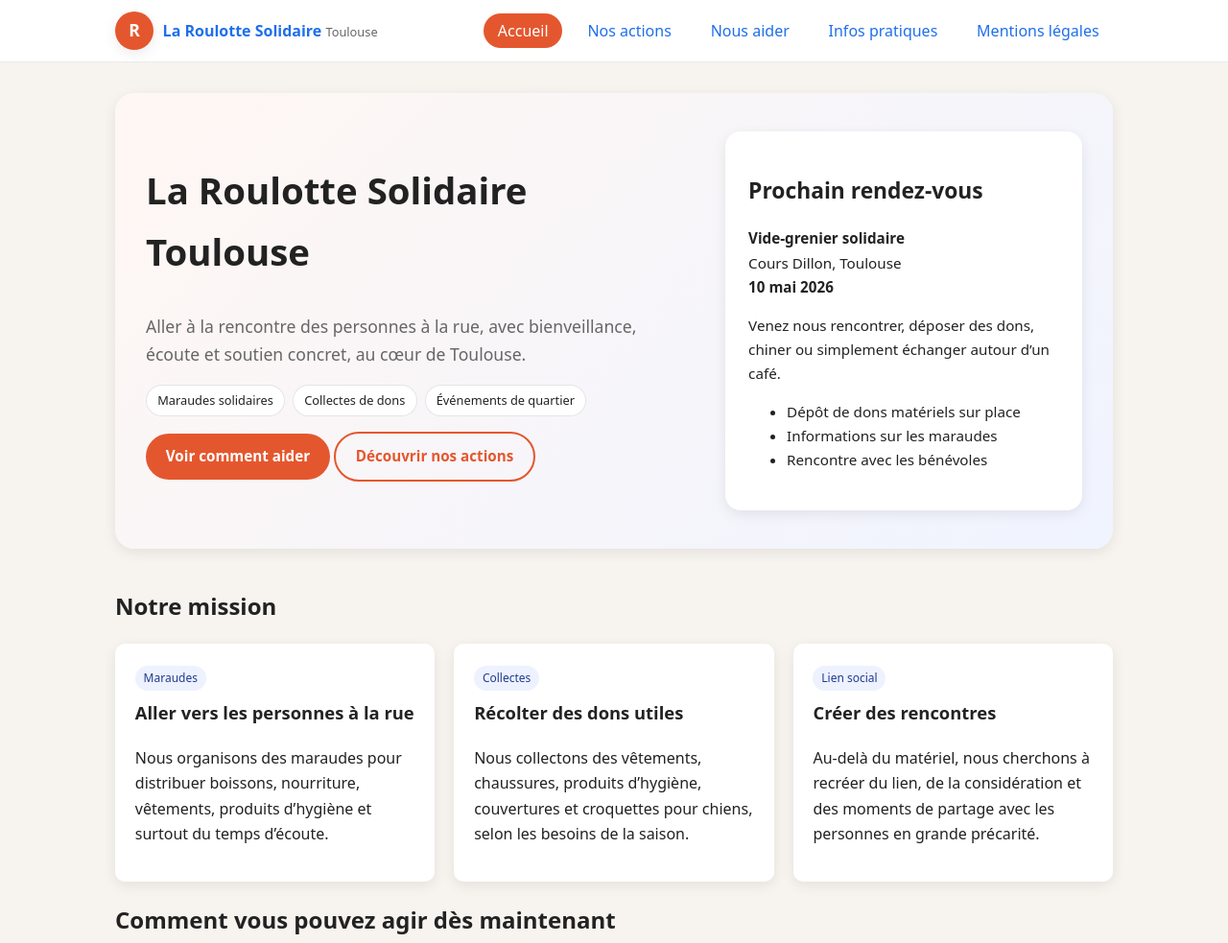
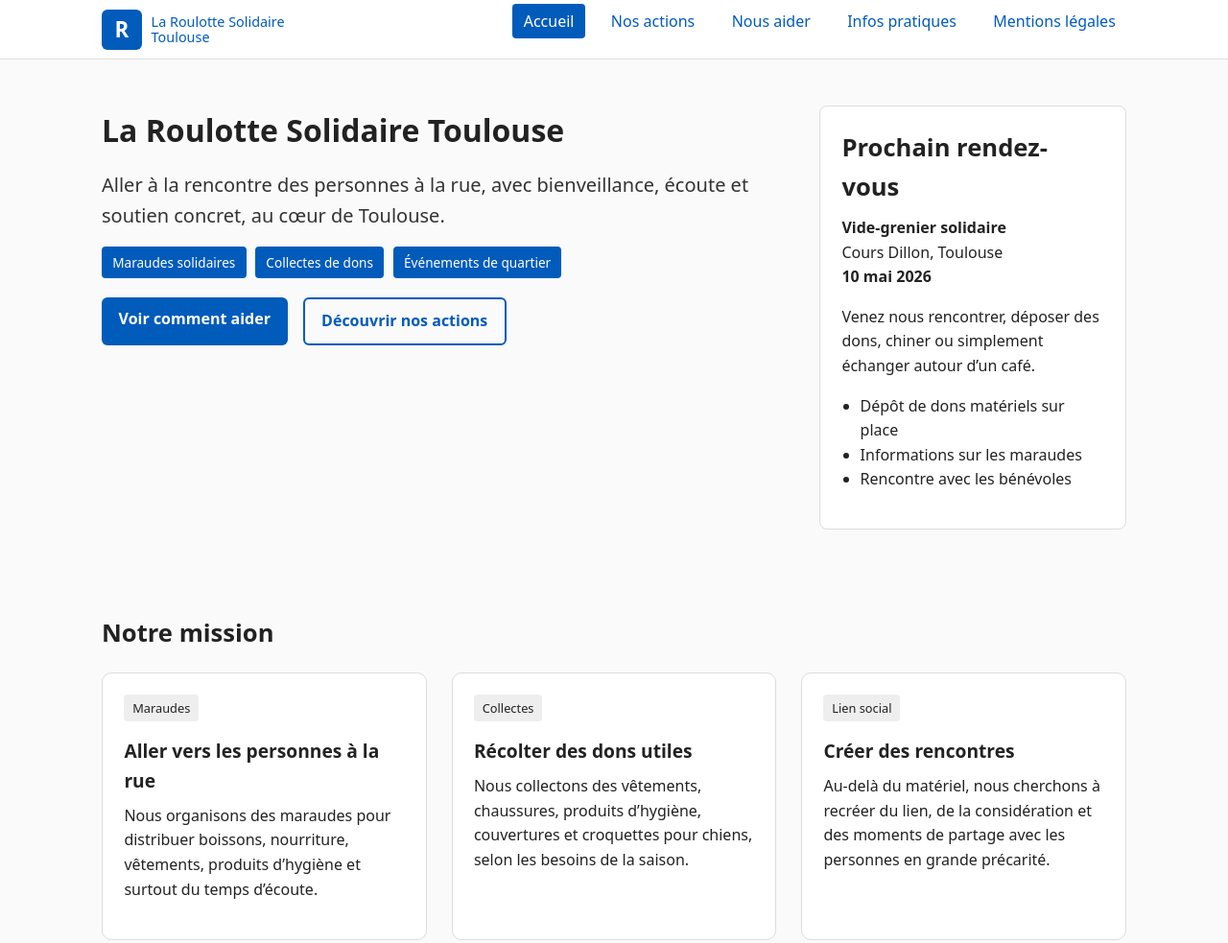
Before and after one commit to teremuhamblin/SiteWeb, a plain HTML site: page index.html in a window 1280 px wide. Shown: the top 983 px of the page at 96% size. Drawn offline with Linux system fonts and the light colour scheme.

Commit message:
Update styles.css

```diff
--- a/css/styles.css
+++ b/css/styles.css
@@ -1,115 +1,86 @@
-/* ---------------------------------------------------------
-   🌈 DESIGN SYSTEM — VARIABLES
---------------------------------------------------------- */
+/* ----------------------------------------------------------
+   RESET & BASE
+---------------------------------------------------------- */
 
-:root {
-  /* Couleurs claires */
-  --primary: #e4572e;
-  --primary-dark: #b53f1c;
-  --bg: #f7f4ef;
-  --surface: #ffffff;
-  --text: #222222;
-  --muted: #666666;
-  --accent: #1f6feb;
-
-  /* Couleurs dark mode */
-  --bg-dark: #1b1b1b;
-  --surface-dark: #2a2a2a;
-  --text-dark: #e6e6e6;
-  --muted-dark: #aaaaaa;
-
-  /* Layout */
-  --radius: 10px;
-  --shadow: 0 4px 14px rgba(0, 0, 0, 0.08);
-  --max-width: 1080px;
-
-  /* Typographie */
-  --font-base: 16px;
-  --font-scale: clamp(1rem, 0.9rem + 0.5vw, 1.15rem);
-
-  /* Animation */
-  --transition: 0.25s ease;
-}
-
-/* Dark mode automatique */
-@media (prefers-color-scheme: dark) {
-  :root {
-    --bg: var(--bg-dark);
-    --surface: var(--surface-dark);
-    --text: var(--text-dark);
-    --muted: var(--muted-dark);
-    --shadow: 0 4px 14px rgba(0, 0, 0, 0.4);
-  }
-}
-
-/* ---------------------------------------------------------
-   🌐 RESET & BASE
---------------------------------------------------------- */
-
-*,
-*::before,
-*::after {
+* {
+  margin: 0;
+  padding: 0;
   box-sizing: border-box;
 }
 
 html {
-  font-size: var(--font-base);
+  font-family: system-ui, sans-serif;
+  line-height: 1.6;
+  color: #222;
+  background: #fafafa;
   scroll-behavior: smooth;
 }
 
 body {
-  margin: 0;
-  font-family: system-ui, -apple-system, BlinkMacSystemFont, "Segoe UI", sans-serif;
-  background: var(--bg);
-  color: var(--text);
-  line-height: 1.65;
-  -webkit-font-smoothing: antialiased;
-  transition: background var(--transition), color var(--transition);
+  display: flex;
+  flex-direction: column;
+  min-height: 100vh;
 }
 
 img {
   max-width: 100%;
-  height: auto;
   display: block;
 }
 
 a {
-  color: var(--accent);
+  color: #005bbb;
   text-decoration: none;
-  transition: color var(--transition);
+  transition: 0.2s ease;
 }
 
 a:hover {
   text-decoration: underline;
 }
 
-/* Focus visible accessible */
-:focus-visible {
-  outline: 3px solid var(--accent);
-  outline-offset: 3px;
+h1 {
+  font-size: 2rem;
+  margin-bottom: 1rem;
 }
 
-/* ---------------------------------------------------------
-   🧭 HEADER & NAVIGATION
---------------------------------------------------------- */
+h2 {
+  font-size: 1.6rem;
+  margin-bottom: 0.8rem;
+}
+
+h3 {
+  font-size: 1.2rem;
+  margin-bottom: 0.4rem;
+}
+
+p {
+  margin-bottom: 1rem;
+}
+
+ul {
+  padding-left: 1.2rem;
+  margin-bottom: 1rem;
+}
+
+/* ----------------------------------------------------------
+   HEADER & NAVIGATION
+---------------------------------------------------------- */
 
 header {
-  background: var(--surface);
-  border-bottom: 1px solid rgba(0, 0, 0, 0.08);
+  background: white;
+  border-bottom: 1px solid #ddd;
+  padding: 0.6rem 0;
   position: sticky;
   top: 0;
-  z-index: 20;
-  backdrop-filter: blur(8px);
+  z-index: 50;
 }
 
 .nav-container {
-  max-width: var(--max-width);
-  margin: 0 auto;
-  padding: 0.75rem 1.25rem;
+  max-width: 1100px;
+  margin: auto;
+  padding: 0 1rem;
   display: flex;
   align-items: center;
   justify-content: space-between;
-  gap: 1rem;
 }
 
 .brand {
@@ -119,251 +90,226 @@ header {
 }
 
 .brand-logo {
-  width: 40px;
-  height: 40px;
-  border-radius: 50%;
-  background: var(--primary);
-  color: #fff;
+  width: 42px;
+  height: 42px;
+  background: #005bbb;
+  color: white;
+  font-weight: bold;
+  font-size: 1.4rem;
+  border-radius: 6px;
   display: flex;
   align-items: center;
   justify-content: center;
-  font-weight: 700;
-  font-size: 1.1rem;
-  box-shadow: var(--shadow);
 }
 
-.brand-text span:first-child {
-  font-weight: 700;
-  font-size: 1rem;
-}
-
-.brand-text span:last-child {
-  font-size: 0.8rem;
-  color: var(--muted);
+.brand-text {
+  display: flex;
+  flex-direction: column;
+  font-size: 0.9rem;
+  line-height: 1.1;
 }
 
 nav ul {
+  display: flex;
+  gap: 1rem;
   list-style: none;
-  display: flex;
-  gap: 0.75rem;
-  margin: 0;
-  padding: 0;
-  flex-wrap: wrap;
 }
 
 nav a {
-  padding: 0.45rem 0.9rem;
-  border-radius: 999px;
-  transition: background var(--transition), color var(--transition);
+  padding: 0.45rem 0.7rem;
+  border-radius: 4px;
+  font-weight: 500;
 }
 
 nav a.active,
 nav a:hover {
-  background: var(--primary);
-  color: #fff;
-  text-decoration: none;
+  background: #005bbb;
+  color: white;
 }
 
-/* ---------------------------------------------------------
-   🏗️ LAYOUT GLOBAL
---------------------------------------------------------- */
+/* ----------------------------------------------------------
+   HERO SECTION
+---------------------------------------------------------- */
 
-main {
-  max-width: var(--max-width);
-  margin: 0 auto;
-  padding: 2rem 1.25rem 3rem;
+.hero {
+  display: grid;
+  grid-template-columns: 1fr 320px;
+  gap: 2.5rem;
+  padding: 3rem 1rem;
+  max-width: 1100px;
+  margin: auto;
 }
 
-/* ---------------------------------------------------------
-   🎯 HERO SECTION
---------------------------------------------------------- */
-
-.hero {
-  background: linear-gradient(135deg, #fff7f3, #f0f4ff);
-  border-radius: 20px;
-  padding: 2.5rem 2rem;
-  margin-bottom: 2.5rem;
-  display: grid;
-  grid-template-columns: 2fr 1.3fr;
-  gap: 2rem;
-  align-items: center;
-  box-shadow: var(--shadow);
-}
-
-.hero h1 {
-  margin-top: 0;
-  font-size: clamp(1.8rem, 2vw + 1rem, 2.4rem);
-}
-
-.hero p.lead {
-  font-size: 1.1rem;
-  color: var(--muted);
-  max-width: 45rem;
+.hero .lead {
+  font-size: 1.25rem;
+  margin-bottom: 1rem;
+  color: #333;
 }
 
 .hero-badges {
   display: flex;
+  gap: 0.6rem;
+  margin: 1rem 0;
   flex-wrap: wrap;
-  gap: 0.5rem;
-  margin: 1rem 0;
 }
 
 .badge {
-  font-size: 0.8rem;
-  padding: 0.3rem 0.7rem;
-  border-radius: 999px;
-  border: 1px solid rgba(0, 0, 0, 0.1);
-  background: var(--surface);
+  background: #005bbb;
+  color: white;
+  padding: 0.35rem 0.7rem;
+  border-radius: 4px;
+  font-size: 0.85rem;
 }
 
-/* CTA buttons */
+.hero-cta {
+  margin-top: 1.2rem;
+  display: flex;
+  gap: 1rem;
+}
+
+.hero-side {
+  background: #fff;
+  border: 1px solid #ddd;
+  padding: 1.4rem;
+  border-radius: 8px;
+}
+
+.hero-side h2 {
+  margin-bottom: 0.6rem;
+}
+
+/* ----------------------------------------------------------
+   BUTTONS
+---------------------------------------------------------- */
+
 .btn {
-  display: inline-flex;
-  align-items: center;
-  justify-content: center;
-  padding: 0.7rem 1.3rem;
-  border-radius: 999px;
-  border: none;
-  cursor: pointer;
+  padding: 0.65rem 1.1rem;
+  border-radius: 6px;
   font-weight: 600;
-  font-size: 0.95rem;
-  transition: var(--transition);
+  display: inline-block;
+  transition: 0.2s ease;
 }
 
 .btn-primary {
-  background: var(--primary);
-  color: #fff;
+  background: #005bbb;
+  color: white;
 }
 
 .btn-primary:hover {
-  background: var(--primary-dark);
+  background: #004999;
+}
+
+.btn-outline {
+  border: 2px solid #005bbb;
+  color: #005bbb;
+}
+
+.btn-outline:hover {
+  background: #005bbb;
+  color: white;
+}
+
+/* ----------------------------------------------------------
+   SECTIONS
+---------------------------------------------------------- */
+
+.section {
+  max-width: 1100px;
+  margin: 2.5rem auto;
+  padding: 0 1rem;
+}
+
+.section h2 {
+  margin-bottom: 1rem;
+}
+
+/* ----------------------------------------------------------
+   CARDS
+---------------------------------------------------------- */
+
+.cards {
+  display: grid;
+  gap: 1.6rem;
+  grid-template-columns: repeat(auto-fit, minmax(260px, 1fr));
+  margin-top: 1.2rem;
+}
+
+.card {
+  background: white;
+  border: 1px solid #ddd;
+  padding: 1.4rem;
+  border-radius: 10px;
+  transition: 0.2s ease;
+}
+
+.card:hover {
+  border-color: #bbb;
   transform: translateY(-2px);
 }
 
-.btn-outline {
-  background: transparent;
-  border: 2px solid var(--primary);
-  color: var(--primary);
-}
-
-.btn-outline:hover {
-  background: #ffe9e2;
-}
-
-/* Hero side card */
-.hero-side {
-  background: var(--surface);
-  border-radius: 16px;
-  padding: 1.5rem;
-  box-shadow: var(--shadow);
-  font-size: 0.95rem;
-}
-
-/* ---------------------------------------------------------
-   📦 CARDS & GRIDS
---------------------------------------------------------- */
-
-.cards {
-  display: grid;
-  grid-template-columns: repeat(auto-fit, minmax(270px, 1fr));
-  gap: 1.25rem;
-}
-
-.card {
-  background: var(--surface);
-  border-radius: var(--radius);
-  padding: 1.3rem;
-  box-shadow: var(--shadow);
-  transition: transform var(--transition), box-shadow var(--transition);
-}
-
-.card:hover {
-  transform: translateY(-4px);
-  box-shadow: 0 6px 18px rgba(0, 0, 0, 0.12);
-}
-
 .card h3 {
-  margin-top: 0;
-  font-size: 1.15rem;
+  margin: 0.5rem 0;
 }
 
 .tag {
   display: inline-block;
-  font-size: 0.75rem;
-  padding: 0.2rem 0.55rem;
-  border-radius: 999px;
-  background: #eef2ff;
-  color: #1f3b8f;
+  background: #eee;
+  padding: 0.25rem 0.55rem;
+  border-radius: 4px;
+  font-size: 0.8rem;
   margin-bottom: 0.5rem;
 }
 
-/* ---------------------------------------------------------
-   📘 INFO BLOCKS
---------------------------------------------------------- */
-
-.info-grid {
-  display: grid;
-  grid-template-columns: repeat(auto-fit, minmax(270px, 1fr));
-  gap: 1.25rem;
-}
-
-.info-block {
-  background: var(--surface);
-  border-radius: var(--radius);
-  padding: 1.3rem;
-  box-shadow: var(--shadow);
-}
-
-/* ---------------------------------------------------------
-   🦶 FOOTER
---------------------------------------------------------- */
+/* ----------------------------------------------------------
+   FOOTER
+---------------------------------------------------------- */
 
 footer {
-  background: var(--surface);
-  border-top: 1px solid rgba(0, 0, 0, 0.08);
-  margin-top: 3rem;
+  margin-top: auto;
+  background: #222;
+  color: #eee;
+  padding: 1.2rem 0;
 }
 
 .footer-inner {
-  max-width: var(--max-width);
-  margin: 0 auto;
-  padding: 1.5rem 1.25rem;
-  font-size: 0.85rem;
-  color: var(--muted);
+  max-width: 1100px;
+  margin: auto;
+  padding: 0 1rem;
   display: flex;
-  flex-wrap: wrap;
   justify-content: space-between;
-  gap: 1rem;
+  align-items: center;
 }
 
-/* ---------------------------------------------------------
-   📱 RESPONSIVE BREAKPOINTS
---------------------------------------------------------- */
+.footer-links a {
+  color: #eee;
+  margin-left: 1rem;
+}
+
+.footer-links a:hover {
+  text-decoration: underline;
+}
+
+/* ----------------------------------------------------------
+   RESPONSIVE
+---------------------------------------------------------- */
 
 @media (max-width: 900px) {
   .hero {
     grid-template-columns: 1fr;
   }
-  .hero-side {
-    order: -1;
+}
+
+@media (max-width: 600px) {
+  nav ul {
+    flex-wrap: wrap;
+    gap: 0.5rem;
+  }
+
+  .brand-text {
+    font-size: 0.8rem;
+  }
+
+  .hero {
+    padding: 2rem 1rem;
   }
 }
-
-@media (max-width: 720px) {
-  nav ul {
-    justify-content: flex-start;
-  }
-  .hero {
-    padding: 2rem 1.5rem;
-  }
-}
-
-@media (max-width: 480px) {
-  html {
-    font-size: 15px;
-  }
-  .card,
-  .info-block {
-    padding: 1rem;
-  }
-}
```
